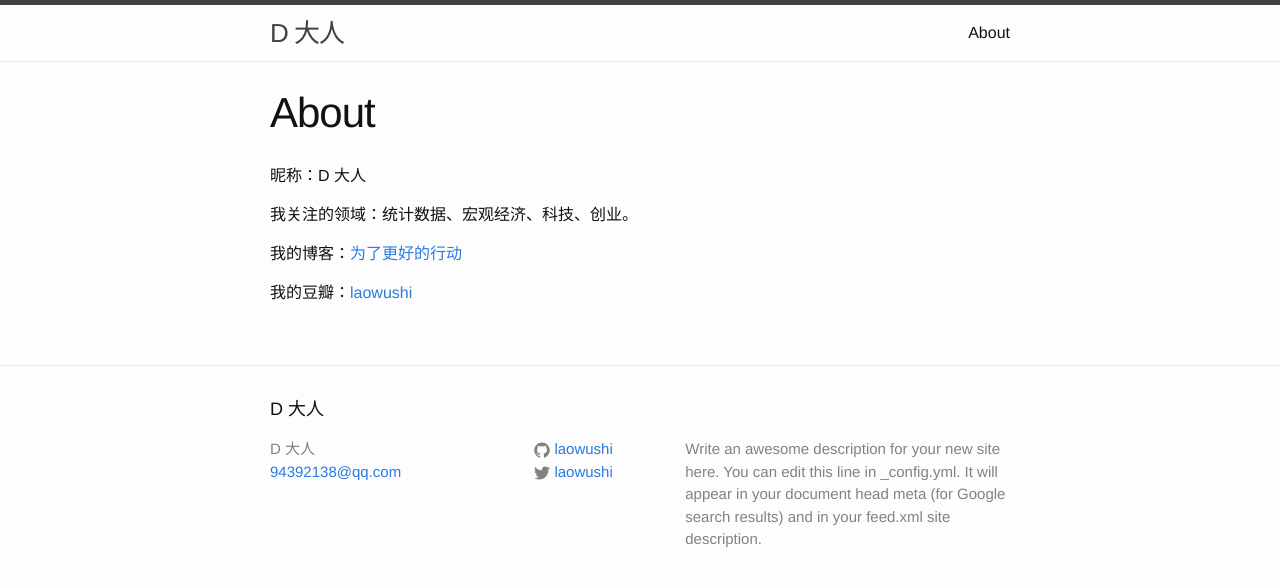
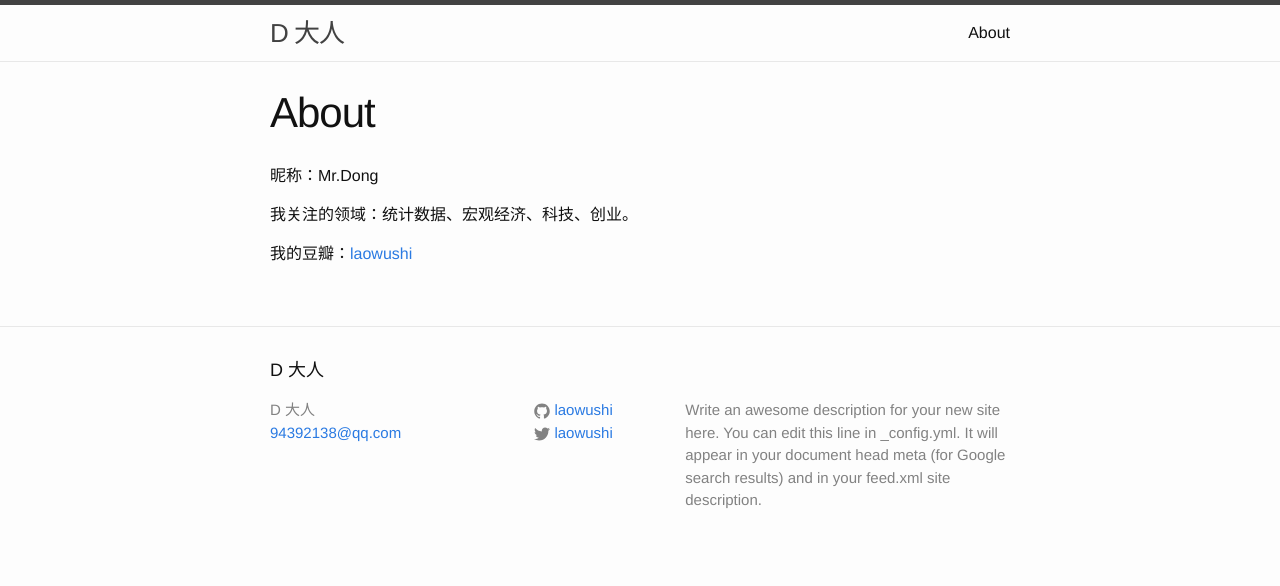
Before and after one commit to laowushi/laowushi.github.io, a Jekyll site: the page built from about.md, in a window 1280 px wide. Shown: the top 586 px of the page. Built offline with Jekyll 4.4.1, drawn with Linux system fonts in a browser that asks for light colours.

Commit message:
修改了about页面

```diff
--- a/about.md
+++ b/about.md
@@ -4,10 +4,8 @@ title: About
 permalink: /about/
 ---
 
-昵称：D 大人
+昵称：Mr.Dong
 
 我关注的领域：统计数据、宏观经济、科技、创业。
 
-我的博客：[为了更好的行动](http://signin.lofter.com)
-
 我的豆瓣：[laowushi](https://www.douban.com/people/laowushi/)
```
